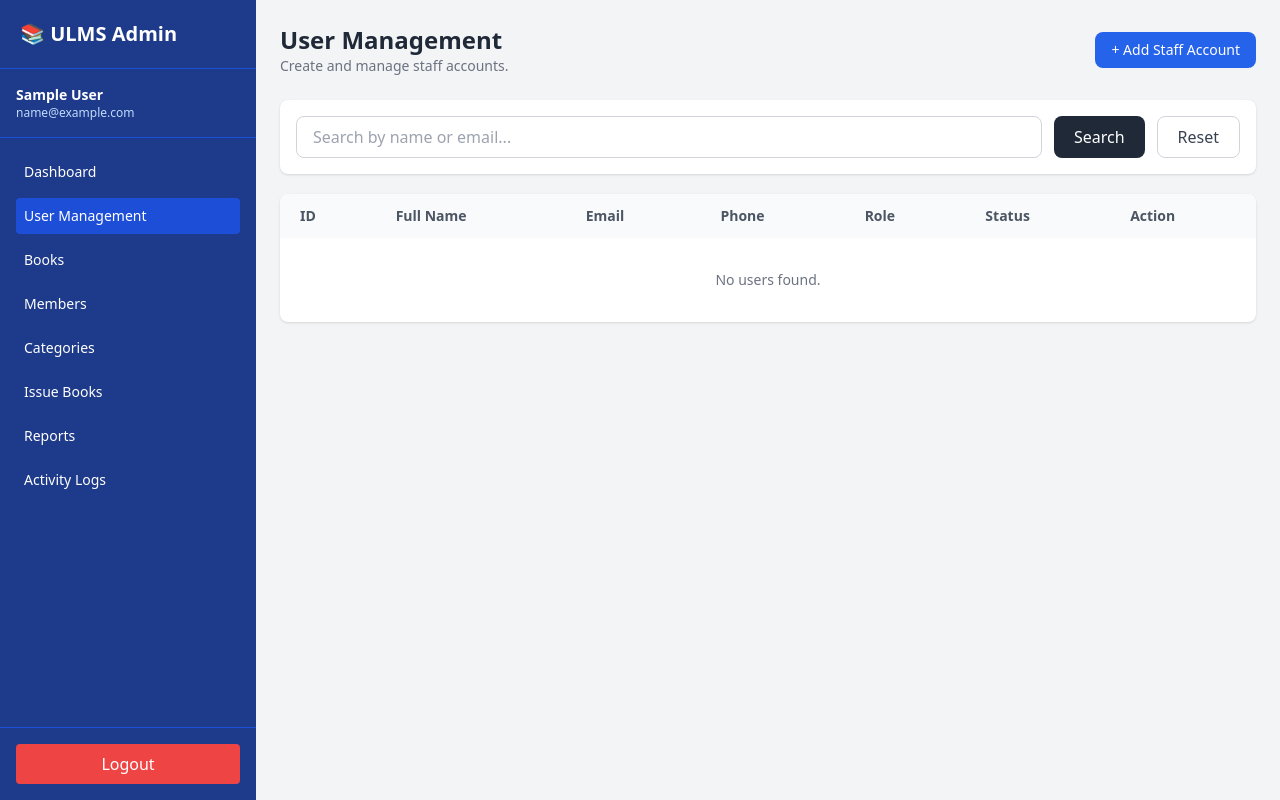
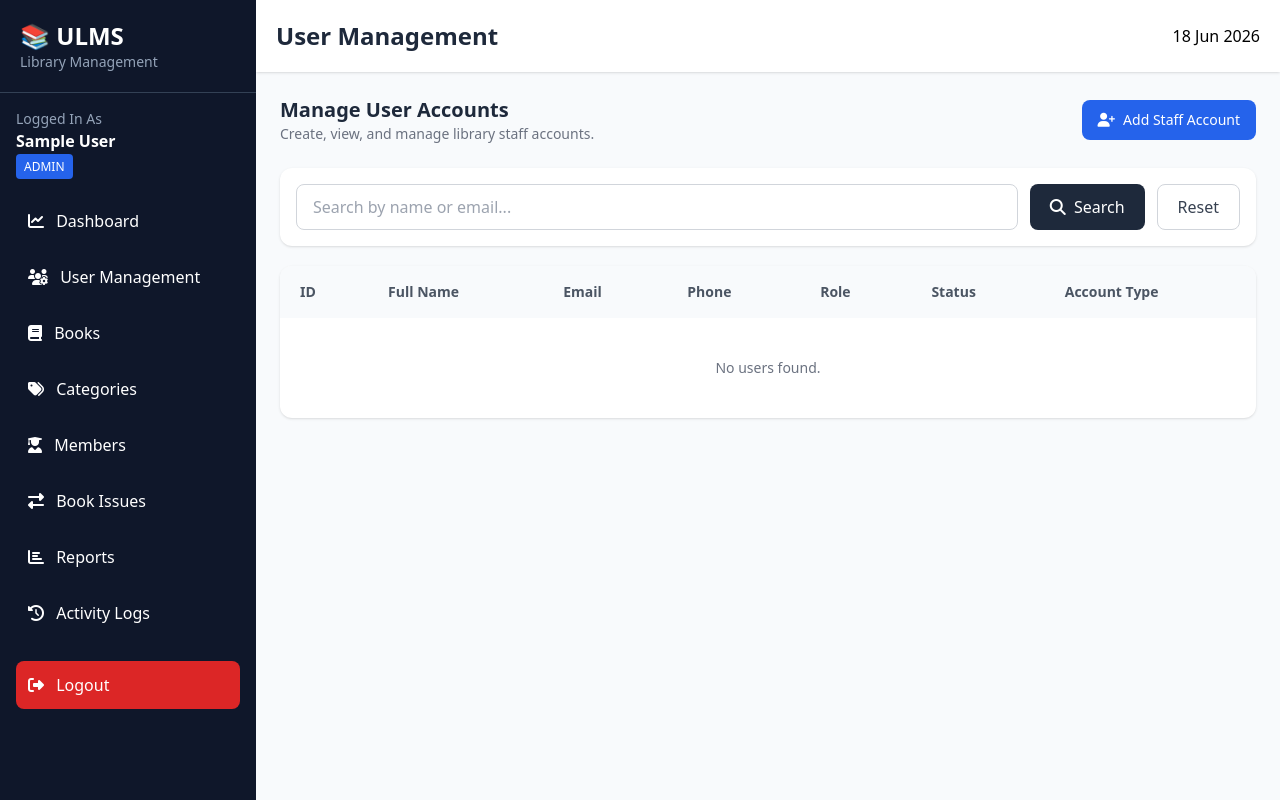
Before and after one commit to Naima006/University-Library-Management-System, a PHP site: page /admin/users/index.php in a window 1280 px wide. Run offline with PHP 8.4, Linux system fonts and the light colour scheme; the visitor is signed in with stand-in values (Sample User, id 1); data that the repository does not hold is empty; some libraries are stand-ins or nearby versions.

Commit message:
Integrated shared layout and dynamic admin dashboard

```diff
--- a/admin/users/index.php
+++ b/admin/users/index.php
@@ -25,134 +25,79 @@ if (isset($_GET['search'])) {
 }
 
 $users = $conn->query($sql);
+
+$pageTitle = "User Management";
+
+ob_start();
 ?>
-
-<!DOCTYPE html>
-<html lang="en">
-<head>
-    <meta charset="UTF-8">
-    <title>User Management - ULMS</title>
-    <script src="https://cdn.tailwindcss.com"></script>
-</head>
-
-<body class="bg-gray-100">
-
-<div class="flex min-h-screen">
-
-    <!-- Sidebar -->
-    <aside class="w-64 bg-blue-900 text-white flex flex-col">
-
-        <div class="p-5 text-xl font-bold border-b border-blue-700">
-            📚 ULMS Admin
-        </div>
-
-        <div class="p-4 text-sm border-b border-blue-700">
-            <div class="font-semibold">
-                <?php echo htmlspecialchars($_SESSION['full_name']); ?>
-            </div>
-            <div class="text-blue-200 text-xs">
-                <?php echo htmlspecialchars($_SESSION['email']); ?>
-            </div>
-        </div>
-
-        <nav class="flex-1 p-4 space-y-2 text-sm">
-            <a href="../dashboard.php" class="block p-2 rounded hover:bg-blue-700">
-                Dashboard
-            </a>
-
-            <a href="index.php" class="block p-2 rounded bg-blue-700">
-                User Management
-            </a>
-
-            <a href="#" class="block p-2 rounded hover:bg-blue-700">Books</a>
-            <a href="#" class="block p-2 rounded hover:bg-blue-700">Members</a>
-            <a href="#" class="block p-2 rounded hover:bg-blue-700">Categories</a>
-            <a href="#" class="block p-2 rounded hover:bg-blue-700">Issue Books</a>
-            <a href="#" class="block p-2 rounded hover:bg-blue-700">Reports</a>
-            <a href="#" class="block p-2 rounded hover:bg-blue-700">Activity Logs</a>
-        </nav>
-
-        <div class="p-4 border-t border-blue-700">
-            <a href="../../auth/logout.php"
-               class="block text-center bg-red-500 hover:bg-red-600 p-2 rounded">
-                Logout
-            </a>
-        </div>
-
-    </aside>
-
-    <!-- Main content -->
-    <main class="flex-1 p-6">
 
 <div class="flex flex-col md:flex-row md:items-center md:justify-between gap-4 mb-6">
     <div>
-                <h1 class="text-2xl font-bold text-gray-800">User Management</h1>
+        <h1 class="text-xl font-bold text-slate-800">Manage User Accounts</h1>
         <p class="text-sm text-gray-500">
-                    Create and manage staff accounts.
+            Create, view, and manage library staff accounts.
         </p>
     </div>
 
     <a href="create.php"
-               class="bg-blue-600 hover:bg-blue-700 text-white px-4 py-2 rounded-lg text-sm font-medium">
-                + Add Staff Account
+       class="inline-flex items-center justify-center bg-blue-600 hover:bg-blue-700 text-white px-4 py-2.5 rounded-lg text-sm font-medium">
+        <i class="fas fa-user-plus mr-2"></i>
+        Add Staff Account
     </a>
+</div>
 
-        </div>
 <?php if (isset($_GET["success"]) && $_GET["success"] === "staff_created"): ?>
     <div class="mb-5 rounded-lg border border-green-200 bg-green-50 px-4 py-3 text-sm text-green-700">
         Staff account created successfully.
     </div>
 <?php endif; ?>
 
-        <!-- Search -->
-        <div class="bg-white rounded-lg shadow p-4 mb-5">
+<div class="bg-white rounded-xl shadow p-4 mb-5">
     <form method="GET" class="flex flex-col sm:flex-row gap-3">
         <input
             type="text"
             name="search"
             value="<?php echo htmlspecialchars($search); ?>"
             placeholder="Search by name or email..."
-                    class="flex-1 border border-gray-300 rounded-lg px-4 py-2 focus:outline-none focus:ring-2 focus:ring-blue-400"
+            class="flex-1 border border-gray-300 rounded-lg px-4 py-2.5 focus:outline-none focus:ring-2 focus:ring-blue-400"
         >
 
         <button type="submit"
-                        class="bg-gray-800 hover:bg-gray-900 text-white px-5 py-2 rounded-lg">
+                class="bg-slate-800 hover:bg-slate-900 text-white px-5 py-2.5 rounded-lg">
+            <i class="fas fa-search mr-1"></i>
             Search
         </button>
 
         <a href="index.php"
-                   class="border border-gray-300 hover:bg-gray-100 text-gray-700 px-5 py-2 rounded-lg text-center">
+           class="border border-gray-300 hover:bg-gray-100 text-gray-700 px-5 py-2.5 rounded-lg text-center">
             Reset
         </a>
     </form>
 </div>
 
-        <!-- Users table -->
-        <div class="bg-white rounded-lg shadow overflow-x-auto">
-
+<div class="bg-white rounded-xl shadow overflow-x-auto">
     <table class="min-w-full text-sm">
-                <thead class="bg-gray-50 text-gray-600">
+        <thead class="bg-slate-50 text-gray-600">
             <tr>
-                        <th class="text-left px-5 py-3">ID</th>
-                        <th class="text-left px-5 py-3">Full Name</th>
-                        <th class="text-left px-5 py-3">Email</th>
-                        <th class="text-left px-5 py-3">Phone</th>
-                        <th class="text-left px-5 py-3">Role</th>
-                        <th class="text-left px-5 py-3">Status</th>
-                        <th class="text-left px-5 py-3">Action</th>
+                <th class="text-left px-5 py-4">ID</th>
+                <th class="text-left px-5 py-4">Full Name</th>
+                <th class="text-left px-5 py-4">Email</th>
+                <th class="text-left px-5 py-4">Phone</th>
+                <th class="text-left px-5 py-4">Role</th>
+                <th class="text-left px-5 py-4">Status</th>
+                <th class="text-left px-5 py-4">Account Type</th>
             </tr>
         </thead>
 
         <tbody class="divide-y divide-gray-200">
-
             <?php if ($users && $users->num_rows > 0): ?>
                 <?php while ($user = $users->fetch_assoc()): ?>
-                            <tr class="hover:bg-gray-50">
-                                <td class="px-5 py-4">
+                    <tr class="hover:bg-slate-50">
+                        <td class="px-5 py-4 text-gray-600">
                             <?php echo $user['user_id']; ?>
                         </td>
 
-                                <td class="px-5 py-4 font-medium text-gray-800">
+                        <td class="px-5 py-4 font-medium text-slate-800">
                             <?php echo htmlspecialchars($user['full_name']); ?>
                         </td>
 
@@ -185,36 +130,23 @@ $users = $conn->query($sql);
                             <?php endif; ?>
                         </td>
 
-                                <td class="px-5 py-4">
-                                    <?php if ($user['role'] === 'staff'): ?>
-                                        <span class="text-gray-400 text-xs">
-                                            Actions coming next
-                                        </span>
-                                    <?php else: ?>
-                                        <span class="text-gray-400 text-xs">
-                                            Protected admin
-                                        </span>
-                                    <?php endif; ?>
+                        <td class="px-5 py-4 text-xs text-gray-500">
+                            <?php echo $user['role'] === 'admin' ? 'Protected Admin' : 'Staff Account'; ?>
                         </td>
                     </tr>
                 <?php endwhile; ?>
-
             <?php else: ?>
                 <tr>
-                            <td colspan="7" class="px-5 py-8 text-center text-gray-500">
+                    <td colspan="7" class="px-5 py-10 text-center text-gray-500">
                         No users found.
                     </td>
                 </tr>
             <?php endif; ?>
-
         </tbody>
     </table>
-
 </div>
 
-    </main>
-
-</div>
-
-</body>
-</html>
+<?php
+$content = ob_get_clean();
+include("../../layouts/main_layout.php");
+?>
--- a/layouts/main_layout.php
+++ b/layouts/main_layout.php
@@ -7,6 +7,7 @@ if (session_status() === PHP_SESSION_NONE) {
 $pageTitle = $pageTitle ?? "ULMS";
 $content = $content ?? "";
 
+$baseUrl = "/university-library-management-system";
 ?>
 
 <!DOCTYPE html>
@@ -72,27 +73,27 @@ $content = $content ?? "";
             <ul class="space-y-2">
 
                 <li>
-                    <a href="dashboard.php"
+                    <a href="<?= $baseUrl ?>/<?= htmlspecialchars($_SESSION['role'] ?? '') ?>/dashboard.php"
                     class="sidebar-link block p-3 rounded-lg">
                         <i class="fas fa-chart-line mr-2"></i>
                         Dashboard
                     </a>
                 </li>
 
-                <?php if ($_SESSION['role'] == 'admin'): ?>
+                <?php if (($_SESSION['role'] ?? '') === 'admin'): ?>
 
                     <li>
-                        <a href="../admin/users/index.php"
+                        <a href="<?= $baseUrl ?>/admin/users/index.php"
                         class="sidebar-link block p-3 rounded-lg">
                             <i class="fas fa-users-cog mr-2"></i>
-                            Staff Management
+                            User Management
                         </a>
                     </li>
 
                 <?php endif; ?>
 
                 <li>
-                    <a href="../books/index.php"
+                    <a href="<?= $baseUrl ?>/books/index.php"
                     class="sidebar-link block p-3 rounded-lg">
                         <i class="fas fa-book mr-2"></i>
                         Books
@@ -100,7 +101,7 @@ $content = $content ?? "";
                 </li>
 
                 <li>
-                    <a href="../categories/index.php"
+                    <a href="<?= $baseUrl ?>/categories/index.php"
                     class="sidebar-link block p-3 rounded-lg">
                         <i class="fas fa-tags mr-2"></i>
                         Categories
@@ -108,7 +109,7 @@ $content = $content ?? "";
                 </li>
 
                 <li>
-                    <a href="../members/index.php"
+                    <a href="<?= $baseUrl ?>/members/index.php"
                     class="sidebar-link block p-3 rounded-lg">
                         <i class="fas fa-user-graduate mr-2"></i>
                         Members
@@ -116,7 +117,7 @@ $content = $content ?? "";
                 </li>
 
                 <li>
-                    <a href="../issues/index.php"
+                    <a href="<?= $baseUrl ?>/issues/index.php"
                     class="sidebar-link block p-3 rounded-lg">
                         <i class="fas fa-exchange-alt mr-2"></i>
                         Book Issues
@@ -124,15 +125,16 @@ $content = $content ?? "";
                 </li>
 
                 <li>
-                    <a href="../reports/index.php"
+                    <a href="<?= $baseUrl ?>/reports/index.php"
                     class="sidebar-link block p-3 rounded-lg">
                         <i class="fas fa-chart-bar mr-2"></i>
                         Reports
                     </a>
                 </li>
 
+                <!-- Teacher requirement: both Admin and Staff may view logs -->
                 <li>
-                    <a href="../activity_logs/index.php"
+                    <a href="<?= $baseUrl ?>/activity_logs/index.php"
                     class="sidebar-link block p-3 rounded-lg">
                         <i class="fas fa-history mr-2"></i>
                         Activity Logs
@@ -140,7 +142,7 @@ $content = $content ?? "";
                 </li>
 
                 <li>
-                    <a href="../auth/logout.php"
+                    <a href="<?= $baseUrl ?>/auth/logout.php"
                     class="block bg-red-600 hover:bg-red-700 p-3 rounded-lg mt-6">
                         <i class="fas fa-sign-out-alt mr-2"></i>
                         Logout
```
Also changed, not shown: admin/dashboard.php (+66 -80 lines), admin/users/create.php (+41 -31 lines). Lines whose indentation alone changed are shown as unchanged.
